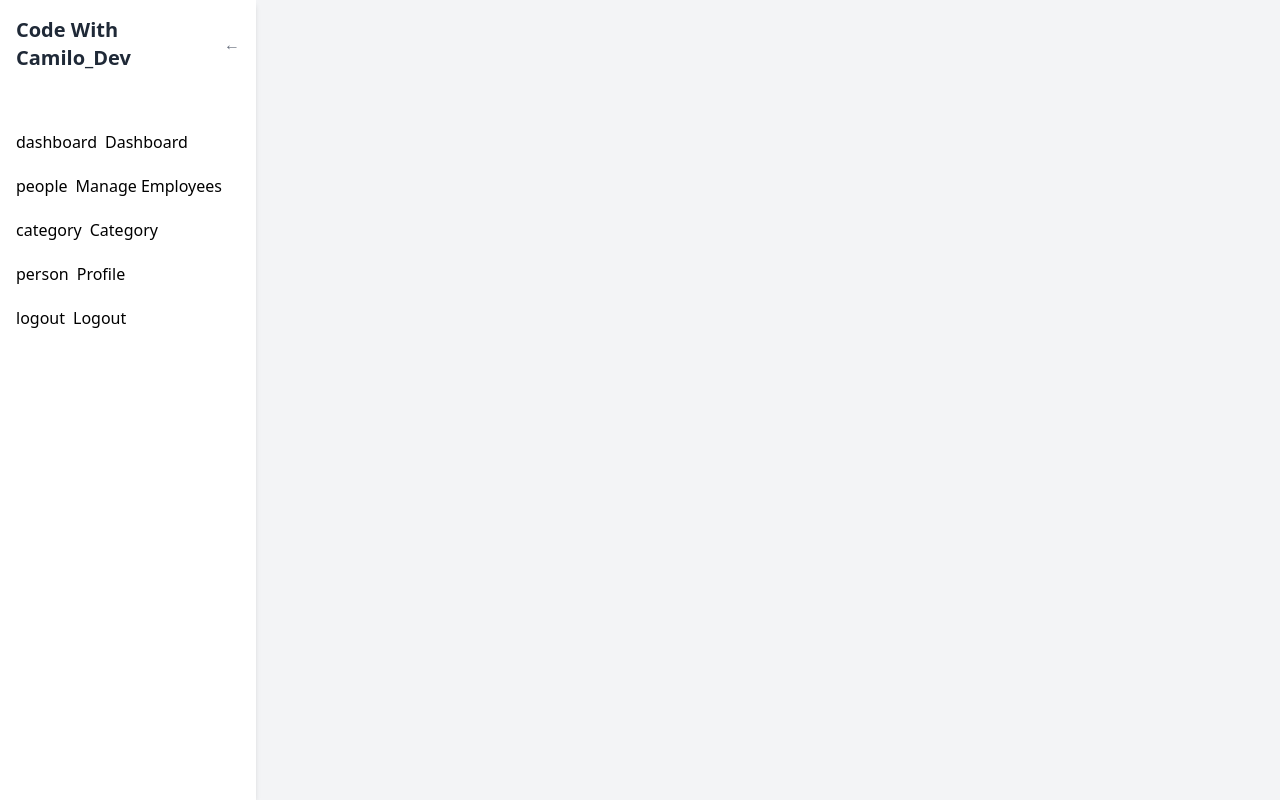
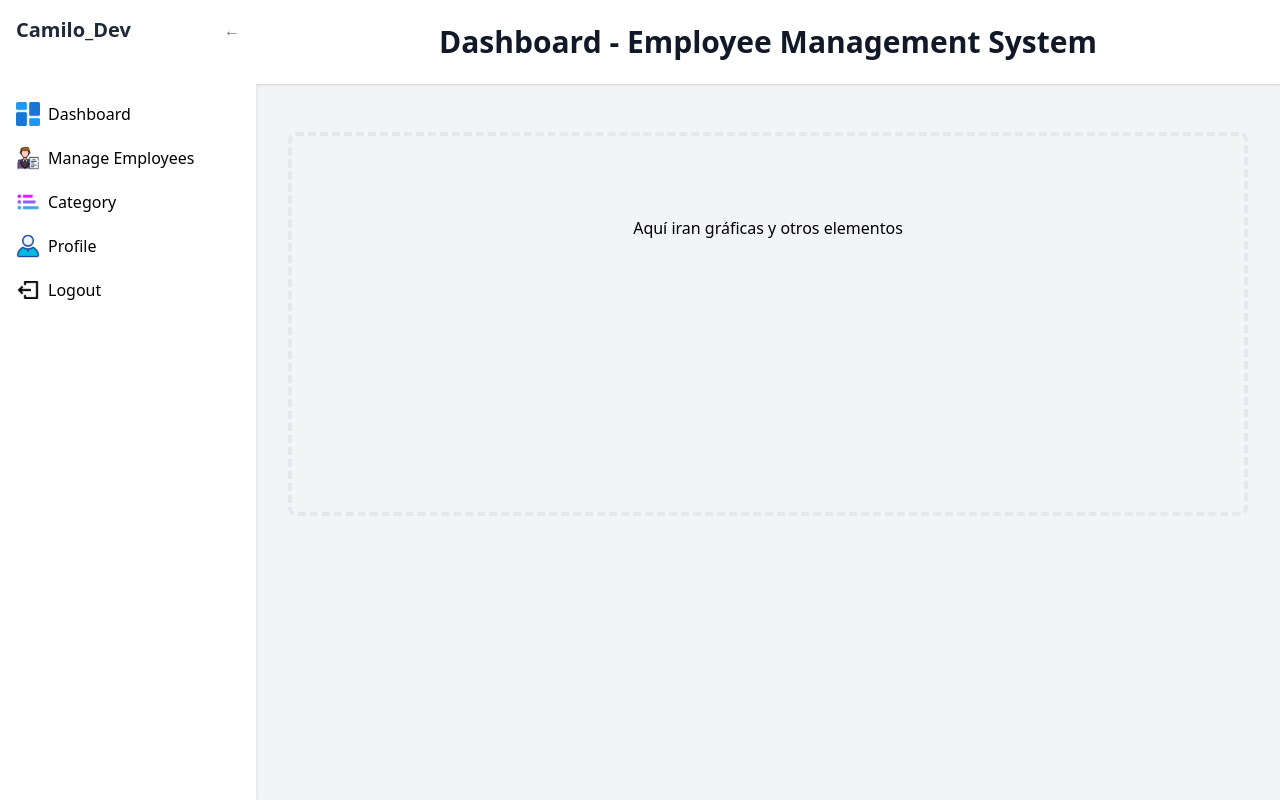
Before and after one commit to codigo-natural/EmployeeHub, a React (Vite) app in the folder Frontend/: page /dashboard in a window 1280 px wide. Built offline with nearby package versions, Linux system fonts and the light colour scheme.

Commit message:
✨ add sidebar for dashboard

```diff
--- a/Frontend/src/components/Dashboard/index.jsx
+++ b/Frontend/src/components/Dashboard/index.jsx
@@ -1,5 +1,11 @@
 import { Link } from "react-router-dom"
 import { useState } from "react"
+import dashboard from '../../../public/dashboard.png'
+import ManageEmploteers from '../../../public/interviewer.png'
+import home from '../../../public/home.png'
+import category from '../../../public/category.png'
+import profile from '../../../public/person.png'
+import logout from '../../../public/exit.png'
 
 export const Dashboard = () => {
   const [isSidebarOpen, setIsSidebarOpen] = useState(true)
@@ -9,56 +15,52 @@ export const Dashboard = () => {
       {/* Sidebar */}
       <div className={`${isSidebarOpen ? 'w-64' : 'w-20'} bg-white shadow-md transition-all duration-300 ease-in-out`}>
         <div className="flex items-center justify-between p-4">
-          {isSidebarOpen && <Link to="/" className="text-xl font-bold text-gray-800">Code With Camilo_Dev</Link>}
+          {isSidebarOpen && <Link to="/" className="text-xl font-bold text-gray-800">Camilo_Dev</Link>}
           <button onClick={() => setIsSidebarOpen(!isSidebarOpen)} className="text-gray-500 hover:text-gray-700">
-            {isSidebarOpen ? '←' : '→'}
+            {isSidebarOpen ? '←' : <div className="flex flex-row items-center"><img src={home} alt="home" className="h-10 w-10 mr-2" />→</div>}
           </button>
         </div>
         <nav className="mt-8">
-          <Link
-            to="/dashboard"
-            className={`flex items-center py-2.5 px-4 rounded transition duration-200 hover:bg-gray-100 hover:text-gray-900 ${!isSidebarOpen && 'justify-center'}`}
-            title={!isSidebarOpen ? "Dashboard" : ""}
-          >
-            <span className="material-icons mr-2">dashboard</span>
+          <Link to="/dashboard" className={`flex items-center py-2.5 px-4 rounded transition duration-200 hover:bg-gray-100 hover:text-gray-900 ${!isSidebarOpen && 'justify-center'}`}>
+            <img src={dashboard} alt="Logo" className="h-6 w-6 mr-2" />
             {isSidebarOpen && <span>Dashboard</span>}
           </Link>
-          <Link
-            to="/employees"
-            className={`flex items-center py-2.5 px-4 rounded transition duration-200 hover:bg-gray-100 hover:text-gray-900 ${!isSidebarOpen && 'justify-center'}`}
-            title={!isSidebarOpen ? "Manage Employees" : ""}
-          >
-            <span className="material-icons mr-2">people</span>
+          <Link to="/employees" className={`flex items-center py-2.5 px-4 rounded transition duration-200 hover:bg-gray-100 hover:text-gray-900 ${!isSidebarOpen && 'justify-center'}`}>
+            <img src={ManageEmploteers} alt="manage employees" className="h-6 w-6 mr-2" />
             {isSidebarOpen && <span>Manage Employees</span>}
           </Link>
-          <Link
-            to="/categories"
-            className={`flex items-center py-2.5 px-4 rounded transition duration-200 hover:bg-gray-100 hover:text-gray-900 ${!isSidebarOpen && 'justify-center'}`}
-            title={!isSidebarOpen ? "Category" : ""}
-          >
-            <span className="material-icons mr-2">category</span>
+          <Link to="/categories" className={`flex items-center py-2.5 px-4 rounded transition duration-200 hover:bg-gray-100 hover:text-gray-900 ${!isSidebarOpen && 'justify-center'}`}>
+            <img src={category} alt="category" className="h-6 w-6 mr-2" />
             {isSidebarOpen && <span>Category</span>}
           </Link>
-          <Link
-            to="/profile"
-            className={`flex items-center py-2.5 px-4 rounded transition duration-200 hover:bg-gray-100 hover:text-gray-900 ${!isSidebarOpen && 'justify-center'}`}
-            title={!isSidebarOpen ? "Profile" : ""}
-          >
-            <span className="material-icons mr-2">person</span>
+          <Link to="/profile" className={`flex items-center py-2.5 px-4 rounded transition duration-200 hover:bg-gray-100 hover:text-gray-900 ${!isSidebarOpen && 'justify-center'}`}>
+            <img src={profile} alt="profile" className="h-6 w-6 mr-2" />
             {isSidebarOpen && <span>Profile</span>}
           </Link>
-          <button
-            className={`flex items-center w-full text-left py-2.5 px-4 rounded transition duration-200 hover:bg-gray-100 hover:text-gray-900 ${!isSidebarOpen && 'justify-center'}`}
-            title={!isSidebarOpen ? "Logout" : ""}
-          >
-            <span className="material-icons mr-2">logout</span>
+          <button className={`flex items-center w-full text-left py-2.5 px-4 rounded transition duration-200 hover:bg-gray-100 hover:text-gray-900 ${!isSidebarOpen && 'justify-center'}`}>
+            <img src={logout} alt="logout" className="h-6 w-6 mr-2" />
             {isSidebarOpen && <span>Logout</span>}
           </button>
         </nav>
       </div>
 
       {/* Main content */}
-      {/* ... (el resto del código permanece igual) ... */}
+      <div className="flex-1 overflow-x-hidden overflow-y-auto">
+        <header className="bg-white shadow">
+          <div className="max-w-7xl mx-auto py-6 px-4 sm:px-6 lg:px-8">
+            <h1 className="text-3xl text-center font-bold text-gray-900">Dashboard - Employee Management System</h1>
+          </div>
+        </header>
+        <main className="max-w-7xl mx-auto py-6 sm:px-6 lg:px-8">
+          {/* Aquí puedes agregar tus gráficas y otros elementos */}
+          <div className="px-4 py-6 sm:px-0">
+            <div className="border-4 border-dashed border-gray-200 rounded-lg h-96">
+              {/* Placeholder para gráficas */}
+              <p className="text-center pt-20">Aquí iran gráficas y otros elementos</p>
+            </div>
+          </div>
+        </main>
+      </div>
     </div>
   )
 }
```
